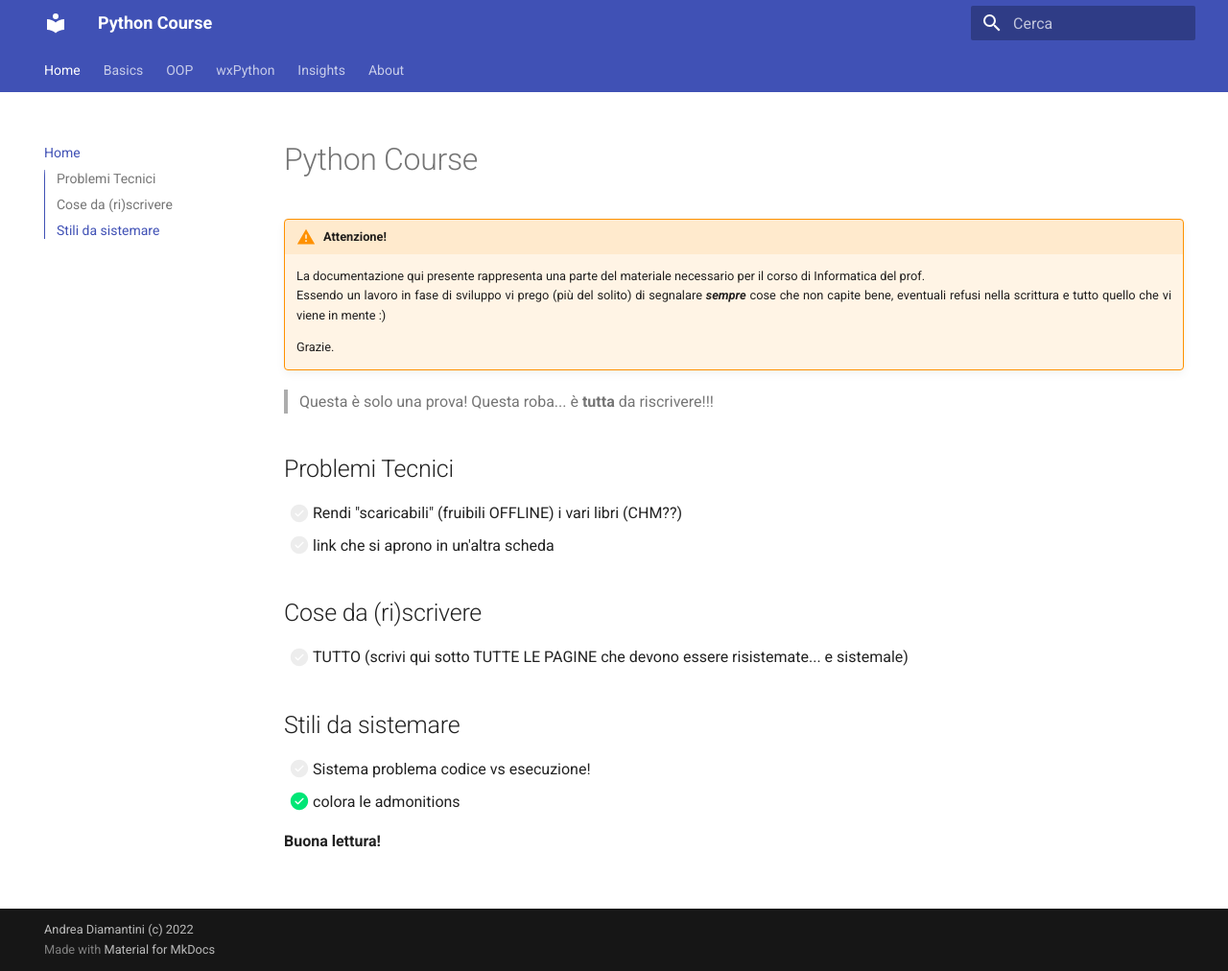
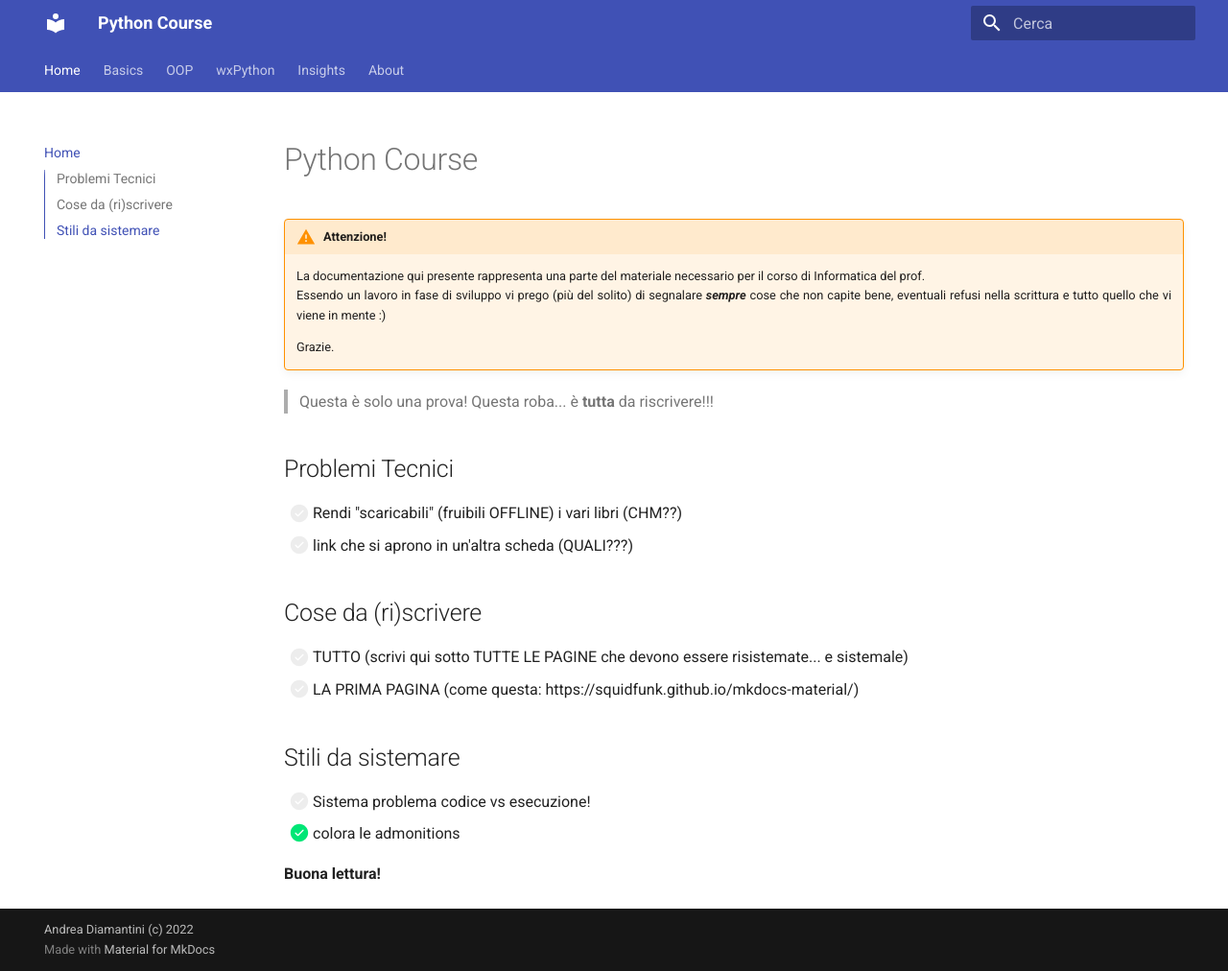
Before and after one commit to adjamhub/pyhandouts, an MkDocs documentation site: the page built from docs/index.md, in a window 1280 px wide and 1012 px high. Shown: the whole window at 96% size. Built offline with MkDocs 1.6.1 and Material for MkDocs 9.7.7, drawn with Linux system fonts in a browser that asks for light colours.

Commit message:
Aggiorna index con le cose da fare

```diff
--- a/docs/index.md
+++ b/docs/index.md
@@ -17,13 +17,13 @@
 ## Problemi Tecnici
 
 - [ ] Rendi "scaricabili" (fruibili OFFLINE) i vari libri (CHM??)
-- [ ] link che si aprono in un'altra scheda
+- [ ] link che si aprono in un'altra scheda (QUALI???)
 
 
 ## Cose da (ri)scrivere
 
 - [ ] TUTTO (scrivi qui sotto TUTTE LE PAGINE che devono essere risistemate... e sistemale)
-
+- [ ] LA PRIMA PAGINA (come questa: https://squidfunk.github.io/mkdocs-material/)
 
 ## Stili da sistemare
 
```
